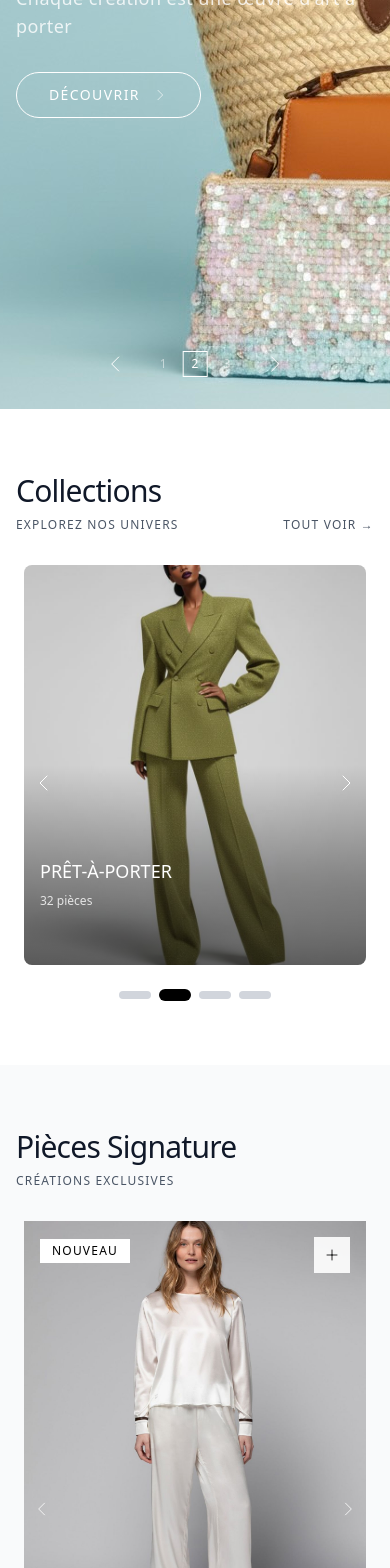
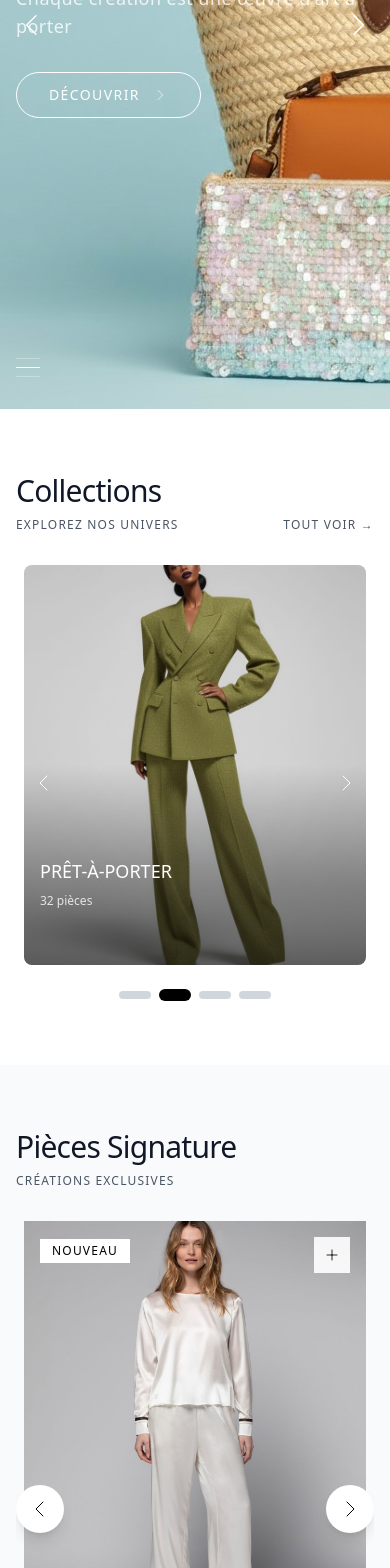
Before and after one commit to Marcemmanuel1/website-ecommerce, a React (Vite) app: page / in a window 390 px wide. Shown: the part 432-2000 px from the top of the page. Built offline with nearby package versions, Linux system fonts and the light colour scheme.

Commit message:
first commit

```diff
--- a/src/components/sections/HeroSection.tsx
+++ b/src/components/sections/HeroSection.tsx
@@ -1,7 +1,6 @@
 import React from 'react';
 import type { HeroSlide } from '../../types';
 import { useSlider, useTouchSwipe } from '../../hooks';
-import { SliderNavigation } from '../ui/SliderNavigation';
 import { SliderIndicators } from '../ui/SliderIndicators';
 
 interface HeroSectionProps {
@@ -95,52 +94,35 @@ export const HeroSection: React.FC<HeroSectionProps> = ({
         ))}
       </div>
 
+      {/* Navigation identique sur mobile et desktop - Flèche gauche */}
       {showNavigation && slides.length > 1 && (
         <>
-          <SliderNavigation
-            onPrev={prevSlide}
-            onNext={nextSlide}
-            className="hidden md:block"
-          />
-
-          {/* Navigation mobile avec flèches */}
-          <div className="md:hidden absolute bottom-8 left-1/2 transform -translate-x-1/2 flex items-center space-x-6">
           <button
             onClick={prevSlide}
-              className="text-white hover:text-gray-300 transition-colors"
+            className="absolute left-4 md:left-8 top-1/2 -translate-y-1/2 text-white hover:text-gray-300 transition-colors z-10"
             aria-label="Slide précédent"
           >
-              <svg xmlns="http://www.w3.org/2000/svg" className="h-6 w-6" fill="none" viewBox="0 0 24 24" stroke="currentColor">
+            <svg xmlns="http://www.w3.org/2000/svg" className="h-8 w-8 md:h-10 md:w-10" fill="none" viewBox="0 0 24 24" stroke="currentColor">
               <path strokeLinecap="round" strokeLinejoin="round" strokeWidth={1} d="M15 19l-7-7 7-7" />
             </svg>
           </button>
 
-            {showIndicators && (
-              <SliderIndicators
-                totalSlides={slides.length}
-                currentSlide={currentSlide}
-                onSlideClick={goToSlide}
-                variant="numbers"
-                activeColor="text-white"
-                inactiveColor="text-white/50"
-              />
-            )}
-
+          {/* Navigation identique sur mobile et desktop - Flèche droite */}
           <button
             onClick={nextSlide}
-              className="text-white hover:text-gray-300 transition-colors"
+            className="absolute right-4 md:right-8 top-1/2 -translate-y-1/2 text-white hover:text-gray-300 transition-colors z-10"
             aria-label="Slide suivant"
           >
-              <svg xmlns="http://www.w3.org/2000/svg" className="h-6 w-6" fill="none" viewBox="0 0 24 24" stroke="currentColor">
+            <svg xmlns="http://www.w3.org/2000/svg" className="h-8 w-8 md:h-10 md:w-10" fill="none" viewBox="0 0 24 24" stroke="currentColor">
               <path strokeLinecap="round" strokeLinejoin="round" strokeWidth={1} d="M9 5l7 7-7 7" />
             </svg>
           </button>
-          </div>
         </>
       )}
 
+      {/* Indicateurs en bas à gauche */}
       {showIndicators && slides.length > 1 && (
-        <div className="hidden md:block absolute bottom-8 md:bottom-12 left-4 md:left-8">
+        <div className="absolute bottom-8 md:bottom-12 left-4 md:left-8">
           <SliderIndicators
             totalSlides={slides.length}
             currentSlide={currentSlide}
--- a/src/components/sections/SignatureSection.tsx
+++ b/src/components/sections/SignatureSection.tsx
@@ -3,7 +3,6 @@ import type { Product } from '../../types';
 import { useSlider, useHorizontalScroll, useTouchSwipe, useCart } from '../../hooks';
 import { ProductCard } from '../ui/ProductCard';
 import { ScrollNavigation } from '../ui/ScrollNavigation';
-import { SliderNavigation } from '../ui/SliderNavigation';
 import { SliderIndicators } from '../ui/SliderIndicators';
 import { goToProductDetail } from '../../utils';
 
@@ -84,7 +83,7 @@ export const SignatureSection: React.FC<SignatureSectionProps> = ({ products })
             onScrollRight={() => scrollRight()}
             showLeft={showScrollLeft}
             showRight={showScrollRight}
-            className="-translate-x-4 translate-x-4"
+            className="-translate-x-1 translate-x-0"
           />
 
           <div
@@ -133,15 +132,15 @@ export const SignatureSection: React.FC<SignatureSectionProps> = ({ products })
               ))}
             </div>
 
-            {/* Mobile Navigation */}
+            {/* Mobile Navigation - Utilise ScrollNavigation au lieu de SliderNavigation */}
             {products.length > 1 && (
               <>
-                <SliderNavigation
-                  onPrev={prevSlide}
-                  onNext={nextSlide}
-                  className="md:hidden"
-                  iconSize="h-5 w-5"
-                  position="inside"
+                <ScrollNavigation
+                  onScrollLeft={prevSlide}
+                  onScrollRight={nextSlide}
+                  showLeft={currentSlide > 0}
+                  showRight={currentSlide < products.length - 1}
+                  className="-translate-x-1 translate-x-0"
                 />
 
                 <SliderIndicators
--- a/src/utils/index.ts
+++ b/src/utils/index.ts
@@ -27,7 +27,7 @@ export const calculateDiscountPercentage = (
   return Math.round(((originalPrice - salePrice) / originalPrice) * 100);
 };
 
-export const debounce = <T extends (...args: any[]) => any>(
+export const debounce = <T extends (...args: never[]) => never>(
   func: T,
   wait: number,
 ): ((...args: Parameters<T>) => void) => {
@@ -39,7 +39,7 @@ export const debounce = <T extends (...args: any[]) => any>(
   };
 };
 
-export const throttle = <T extends (...args: any[]) => any>(
+export const throttle = <T extends (...args: never[]) => never>(
   func: T,
   limit: number,
 ): ((...args: Parameters<T>) => void) => {
```
Lines whose indentation alone changed are shown as unchanged.
